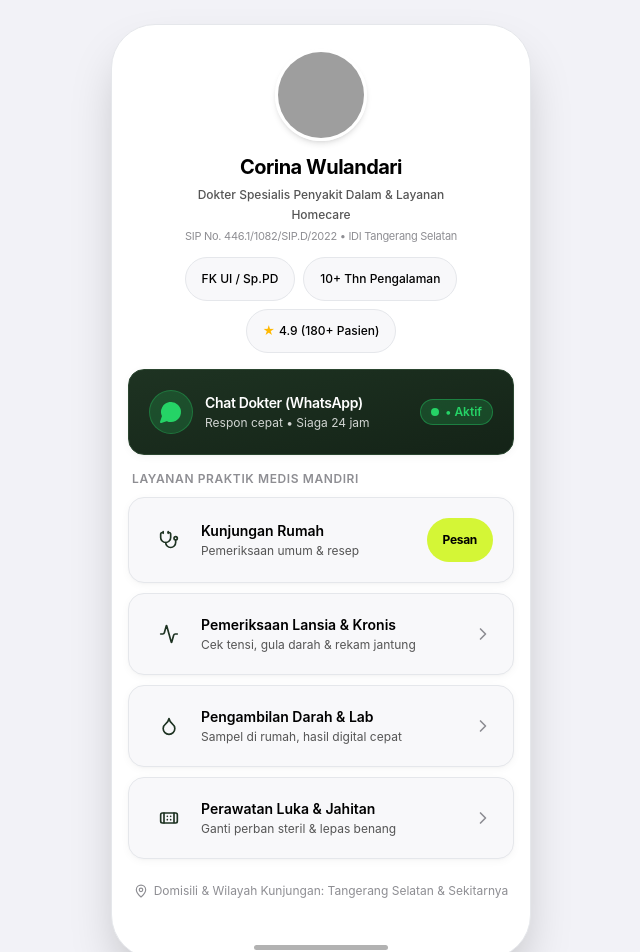
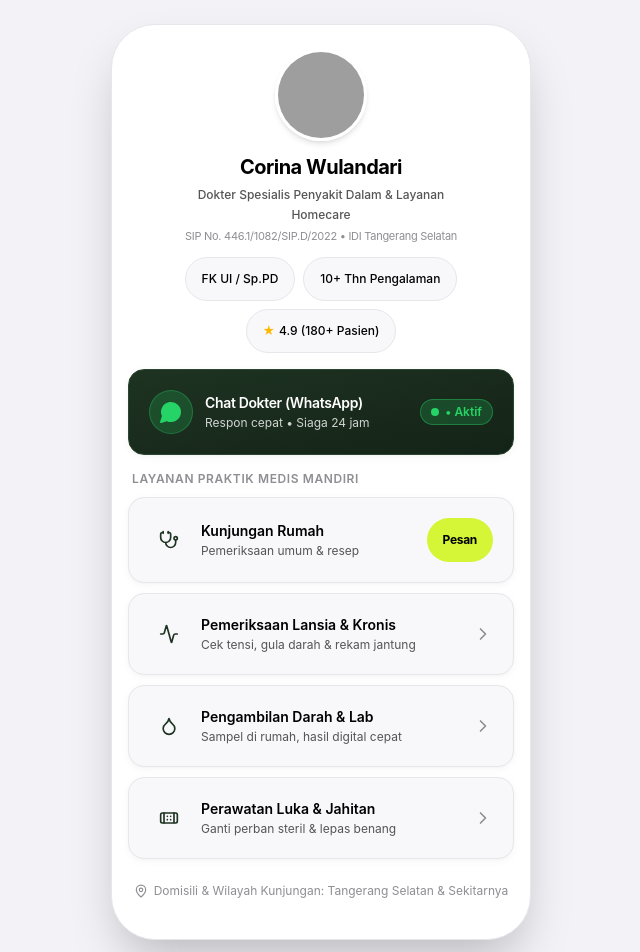
Before and after one commit to dendyadinirwana/corina-homecare, a React (Vite) app: page / in a window 1280 px wide. Shown: the top 952 px of the page, without its empty margins (319-959 px from the left). Built offline with nearby package versions, Linux system fonts and the light colour scheme; grey boxes are pictures that could not be loaded.

Commit message:
fix(layout): remove simulated iOS home indicator bar

```diff
--- a/src/components/layout/MobileFrame.tsx
+++ b/src/components/layout/MobileFrame.tsx
@@ -52,14 +52,6 @@ export const MobileFrame: React.FC<MobileFrameProps> = ({
         >
           {children}
         </main>
-
-        {/* iOS Bottom Home Indicator */}
-        <div className="w-full pt-1.5 pb-2 flex justify-center items-center pointer-events-none shrink-0">
-          <div
-            data-testid="home-indicator"
-            className="w-[134px] h-[5px] bg-black/30 rounded-full"
-          />
-        </div>
       </div>
     </div>
   );
```
Also changed, not shown: 1 other file (tests, documents, lock files or other folders).
